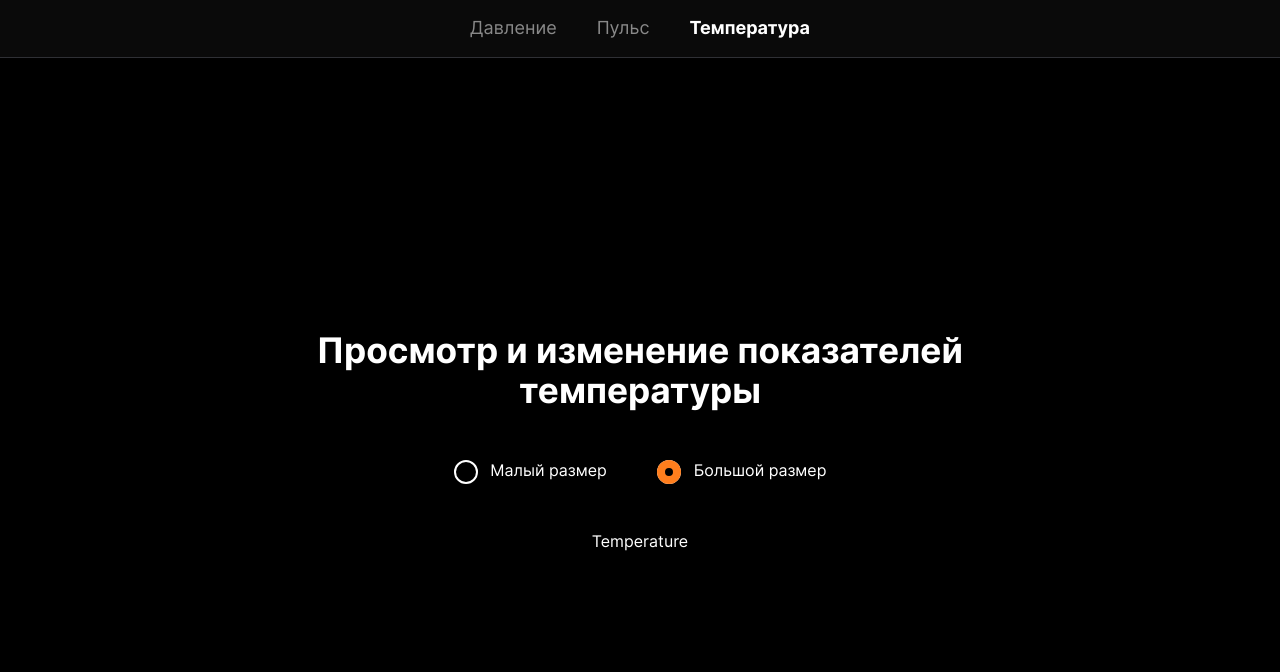
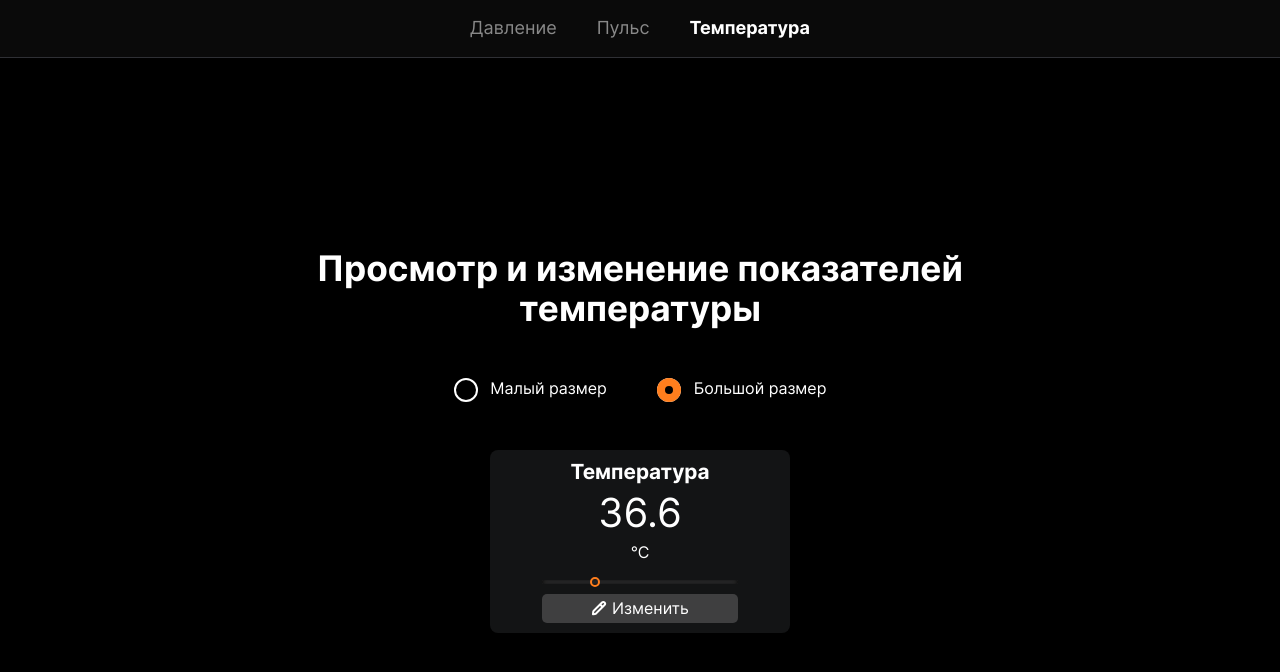
Before and after one commit to kivals/health-widget, a React (Vite) app: page /temperature in a window 1280 px wide. Shown: the top 672 px of the page. Built offline with nearby package versions, Linux system fonts and the light colour scheme.

Commit message:
feat: Added Temperature page

```diff
--- a/src/pages/Temperature/Temperature.tsx
+++ b/src/pages/Temperature/Temperature.tsx
@@ -1,14 +1,61 @@
-import { FC } from "react";
+import { FC, useContext, useState } from "react";
+import { AppContext } from "../../context/AppContext.tsx";
+import { TAppContext } from "../../types/TAppContext.ts";
+import { IParameterConfig } from "../../types/IParameterConfig.ts";
+import { mockTemperatureData } from "../../mock/data.ts";
+import { TState } from "../../types/TState.ts";
+import Parameter from "../../components/Parameter/Parameter.tsx";
 import PageLayout from "../PageLayout/PageLayout.tsx";
+import { rangeValue } from "../../utils/common.ts";
 
 interface ITemperature {
-  title: string,
+  title: string;
 }
 
 const Temperature: FC<ITemperature> = ({ title }) => {
+  const { temperatureHistory, setTemperatureHistory } = useContext(
+    AppContext,
+  ) as TAppContext;
+
+  const [temperatureParameter, setTemperatureParameter] =
+    useState<IParameterConfig>({
+      data: mockTemperatureData,
+      state: "show",
+    });
+
+  const onChangeTemperatureState = (state: TState) => {
+    setTemperatureParameter((prev) => ({
+      ...prev,
+      state,
+    }));
+  };
+
+  const onChangeTemperatureValue = (value: number) => {
+    setTemperatureParameter((prev) => ({
+      data: {
+        ...prev.data,
+        value,
+      },
+      state: "show",
+    }));
+
+    setTemperatureHistory([
+      ...temperatureHistory,
+      rangeValue(
+        temperatureParameter.data.minValue,
+        temperatureParameter.data.maxValue,
+        value,
+      ),
+    ]);
+  };
   return (
     <PageLayout title={title}>
-      Temperature
+      <Parameter
+        data={temperatureParameter.data}
+        state={temperatureParameter.state}
+        onChangeParameter={onChangeTemperatureValue}
+        onChangeState={onChangeTemperatureState}
+      />
     </PageLayout>
   );
 };
```
